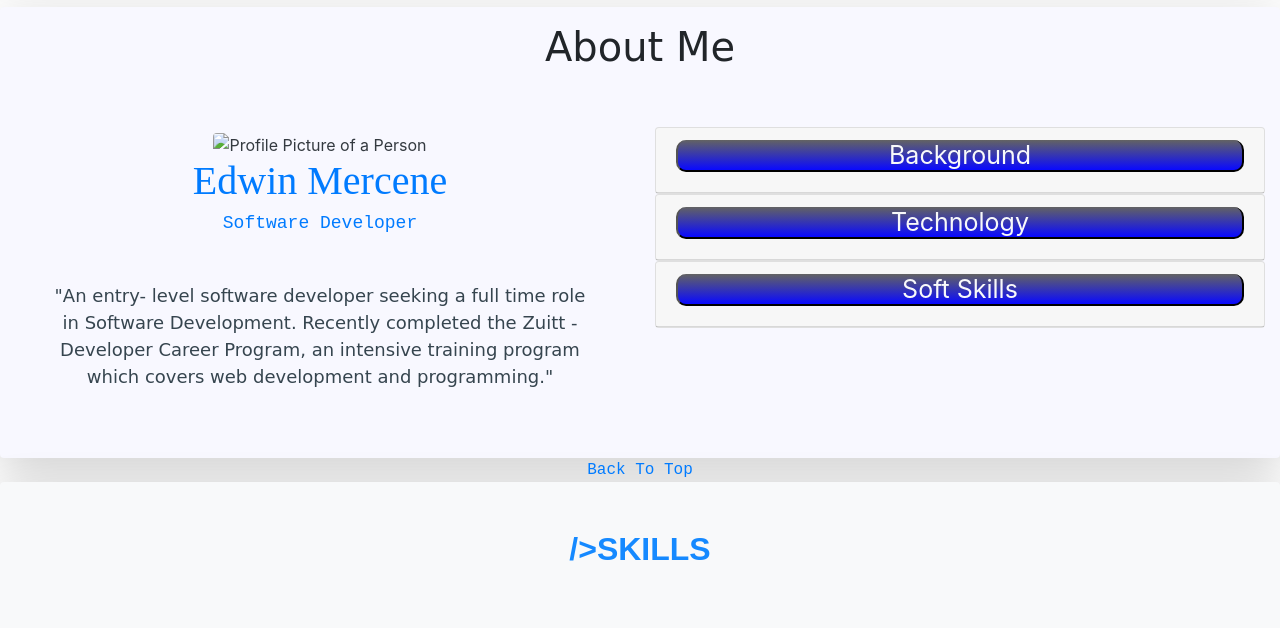
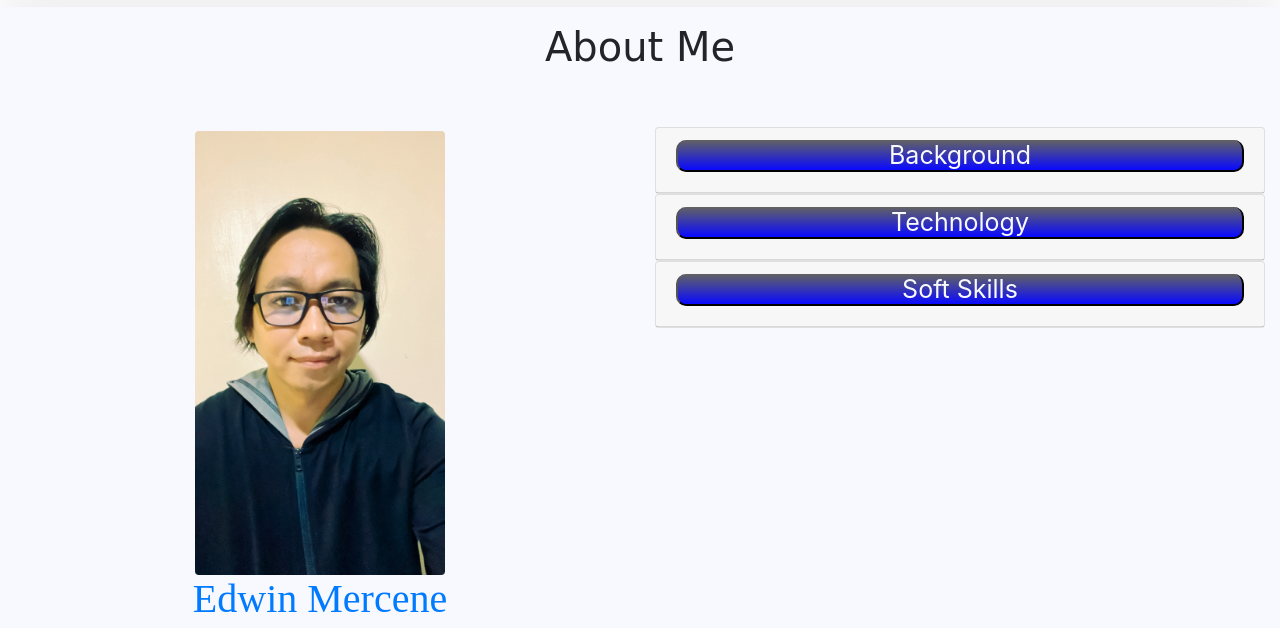
Before and after one commit to esmercene/web-portfolio, a plain HTML site: page index.html in a window 1280 px wide. Shown: the part 920-1548 px from the top of the page. Drawn offline with nearby package versions, Linux system fonts and the light colour scheme.

Commit message:
fix image

```diff
--- a/index.html
+++ b/index.html
@@ -64,7 +64,7 @@
         <div class="row">
             <div class="profile col-sm-12 col-md-6 col-lg-6 px-3 py-1 mx-auto">
                 <section class="container-fluid text-dark pt-auto p-md-5">
-                    <img class="mt-5 mt-md-0 rounded" src="images/immge.jpg" alt="Profile Picture of a  Person" width="250">
+                    <img class="mt-5 mt-md-0 rounded" src="images/iimge.jpg" alt="Profile Picture of a  Person" width="250">
 
                     <h1 class="h1-about text-primary">Edwin Mercene</h1>
                     <h3 class="h3-about text-primary">Software Developer</h3>
```
Also changed, not shown: 1 other file.
